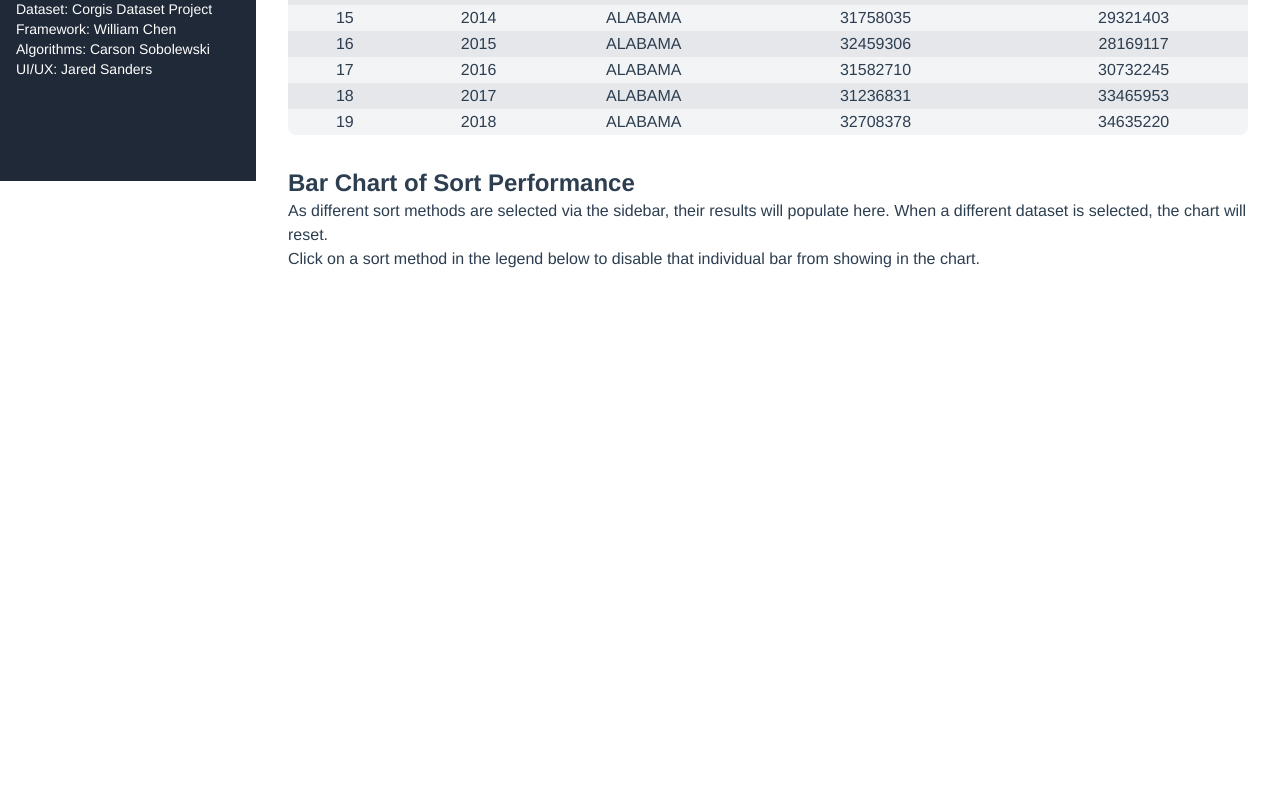
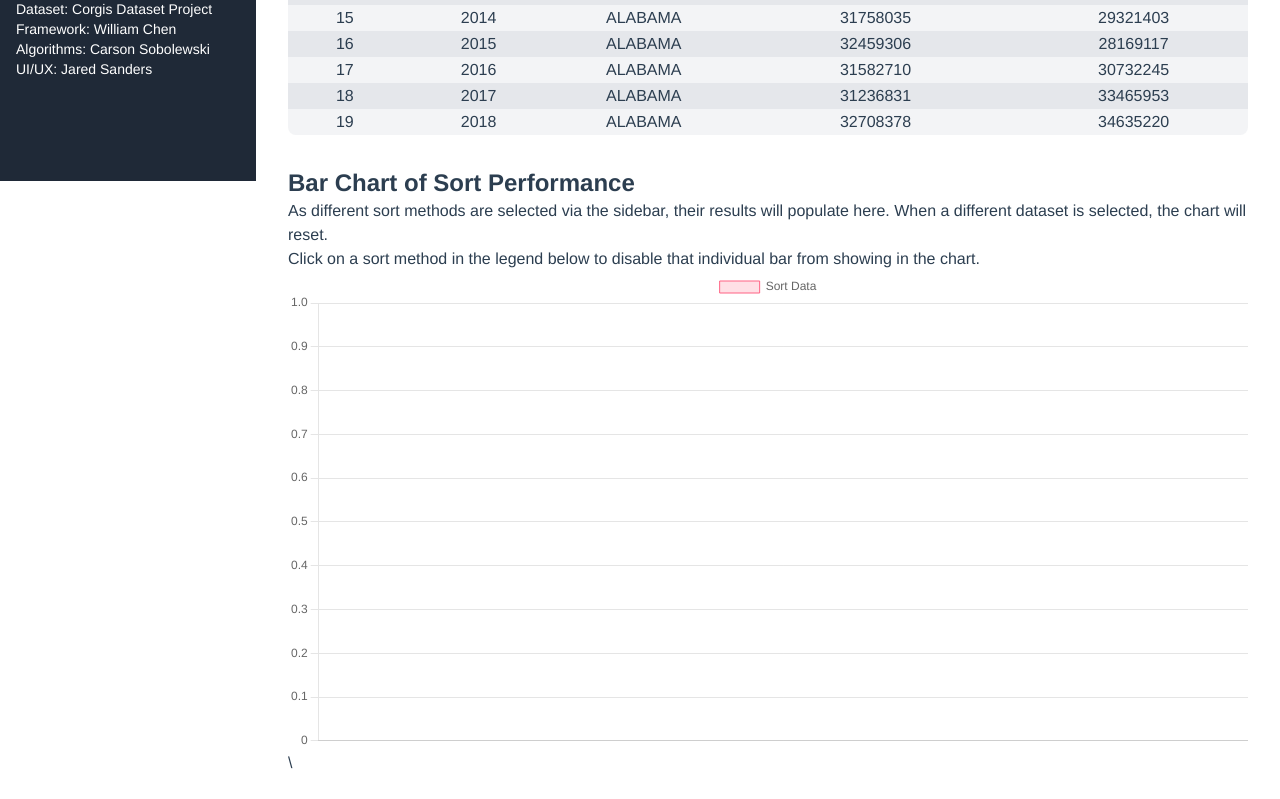
Before and after one commit to Exanite/DsaProject, a Vue app: page /#/ in a window 1280 px wide. Shown: the part 619-1418 px from the top of the page. Before the commit the page ends 1064 px from the top, so only its background shows below. Built offline with nearby package versions, Linux system fonts and the light colour scheme.

Commit message:
chart updates

```diff
--- a/src/components/BarChart.vue
+++ b/src/components/BarChart.vue
@@ -46,6 +46,10 @@
         type: Object as PropType<PluginOptionsByType<"bar">>,
         default: () => {},
       },
+      labels: {
+        type: Array,
+        default: () => {},
+      },
       data: {
         type: Array,
         required: true,
@@ -53,8 +57,8 @@
     },
     setup(props) {
       let chartData = {
-        labels: ["Sort Methods"],
-        datasets: props.data,
+        labels: props.labels,
+        datasets: props.data
       };
 
       const chartOptions = {
--- a/src/pages/HomePage.vue
+++ b/src/pages/HomePage.vue
@@ -190,7 +190,11 @@
             <p class="text-2xl font-semibold">Bar Chart of Sort Performance</p>
             <p>As different sort methods are selected via the sidebar, their results will populate here. When a different dataset is selected, the chart will reset.</p>
             <p>Click on a sort method in the legend below to disable that individual bar from showing in the chart.</p>
-            <BarChart :key="barChartData.length" :data="barChartData"/>
+
+            <div id="performanceCharts">
+              <BarChart :key="barChartData" :labels="chartLabels.data" :data="barChartData"/>\
+            </div>
+
           </div>
         </div>
       </div>
@@ -233,67 +237,101 @@
       );
 
       //format that we can update easily using key
-      const colors = ['#cc8888', '#88cc88', '#8888cc', '#cccc88', '#88cccc', '#cc88cc', '#c8c8cc'];
+      const backgroundColors = [
+        'rgba(255, 99, 132, 0.2)',
+        'rgba(255, 159, 64, 0.2)',
+        'rgba(255, 205, 86, 0.2)',
+        'rgba(75, 192, 192, 0.2)',
+        'rgba(54, 162, 235, 0.2)',
+        'rgba(153, 102, 255, 0.2)',
+        'rgba(201, 203, 207, 0.2)'
+      ];
+
+      const borderColors = [
+        'rgb(255, 99, 132)',
+        'rgb(255, 159, 64)',
+        'rgb(255, 205, 86)',
+        'rgb(75, 192, 192)',
+        'rgb(54, 162, 235)',
+        'rgb(153, 102, 255)',
+        'rgb(201, 203, 207)'
+      ];
+
       const rawChartData = reactive({
         BuiltInSortingStrategy: {
         label: "Built In Sorting Strategy",
-        backgroundColor: colors[0],
-        data: [0]
+        data: 0
         },
         BubbleSortStrategy: {
         label: "Bubble Sort Strategy",
-        backgroundColor: colors[1],
-        data: [0]
+        data: 0
         },
         SelectionSortStrategy: {
         label: "Selection Sort Strategy",
-        backgroundColor: colors[2],
-        data: [0]
+        data: 0
         },
         QuickSortFirstStrategy: {
         label: "Quick Sort First Strategy",
-        backgroundColor: colors[3],
-        data: [0]
+        data: 0
         },
         QuickSortMedianOf3Strategy: {
         label: "Quick Sort Median Of 3 Strategy",
-        backgroundColor: colors[4],
-        data: [0]
+        data: 0
         },
         ArrayQuickSortStrategy: {
         label: "Array Quick Sort Strategy",
-        backgroundColor: colors[5],
-        data: [0]
+        data: 0
         },
         MergeSortStrategy: {
           label: "Merge Sort Strategy",
-          backgroundColor: colors[6],
-          data: [0]
+          data: 0
         },
       });
 
       //reformat to what chart.js supports
-      const barChartData = computed(() => {
-        let dataset: any[] = [];
+      const chartLabels = reactive({
+        data: ['']
+      });
+
+      const getChartData = () => {
+        let datasets: any[] = [];
+        let dataset = {
+          label: ["Sort Data"],
+          data: [0],
+          backgroundColor: backgroundColors,
+          borderColor: borderColors,
+          borderWidth: 1
+        }
+        let data: number[] = [];
+        let labels:  string[] = [];
+
         for (const [key, value] of Object.entries(rawChartData)) {
-          if (value.data.length != 0 && value.data[0] != 0) {
-            dataset.push(value);
+          if (value.data != 0) {
+            labels.push(value.label);
+            data.push(value.data);
           }
         }
-        console.log({dataset})
-        return dataset;
+        chartLabels.data = labels;
+        dataset.data = data;
+        datasets.push(dataset);
+        console.log({chartLabels})
+        return datasets;
+      }
+
+      const barChartData = computed(() => {
+        return getChartData();
       });
 
       const resetChartData = () => {
         for (const [key, value] of Object.entries(rawChartData)) {
-          value.data = [0]
+          value.data = 0;
         }
       }
 
       const updateSortValues = (sortingStrategyName: string, sortingStrategyKey: string, colName: string, resultLength: number, duration: number) => {
         sortDuration.value = duration;
         columnName.value = colName;
-        rawChartData[sortingStrategyKey as keyof typeof rawChartData].data = [duration];
+        rawChartData[sortingStrategyKey as keyof typeof rawChartData].data = duration;
       };
 
       const loadOriginalData = () => {
@@ -333,6 +371,8 @@
         generateData,
         resetChartData,
         icons,
+        chartLabels,
+        getChartData,
         barChartData,
         showMobile,
         sortDuration,
```
